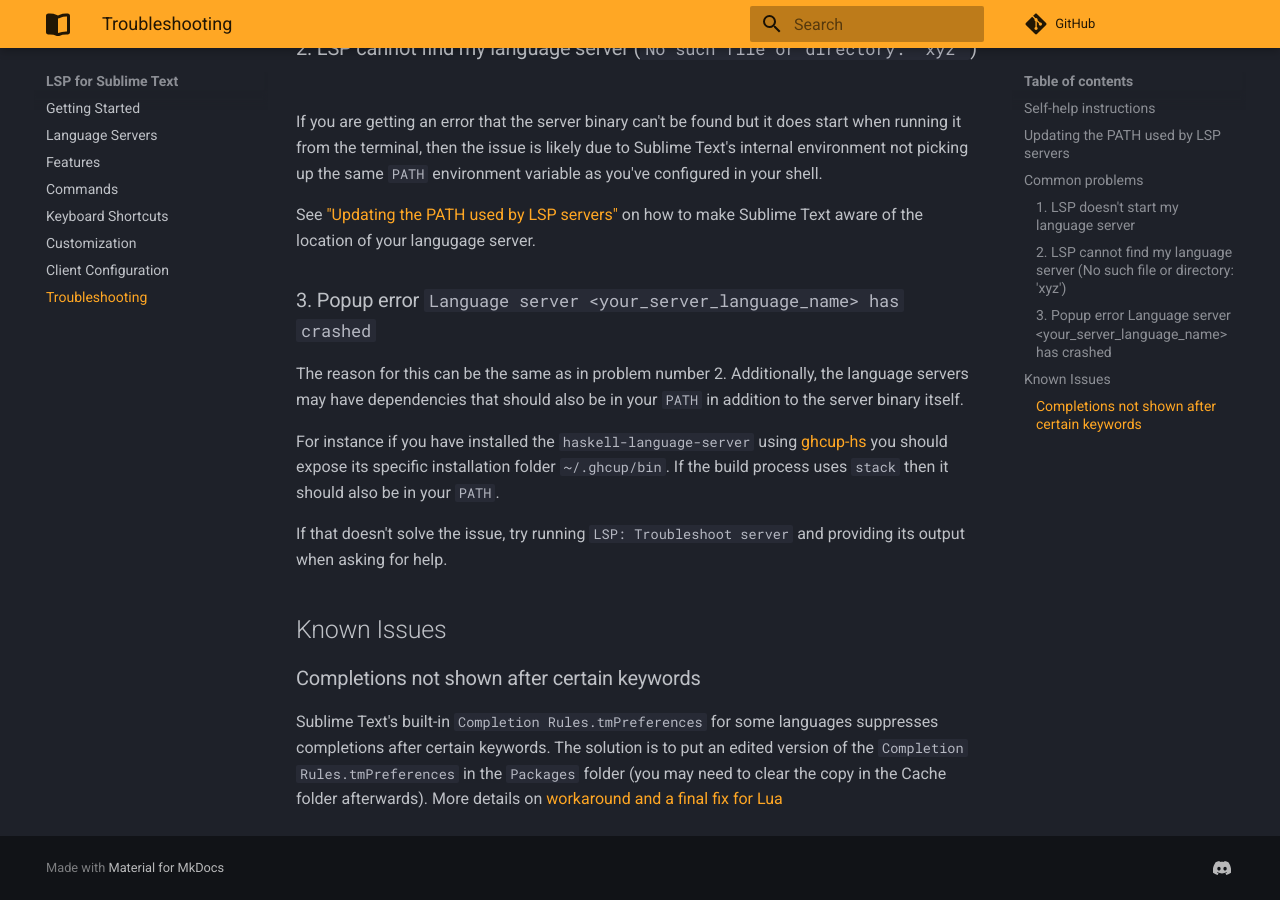
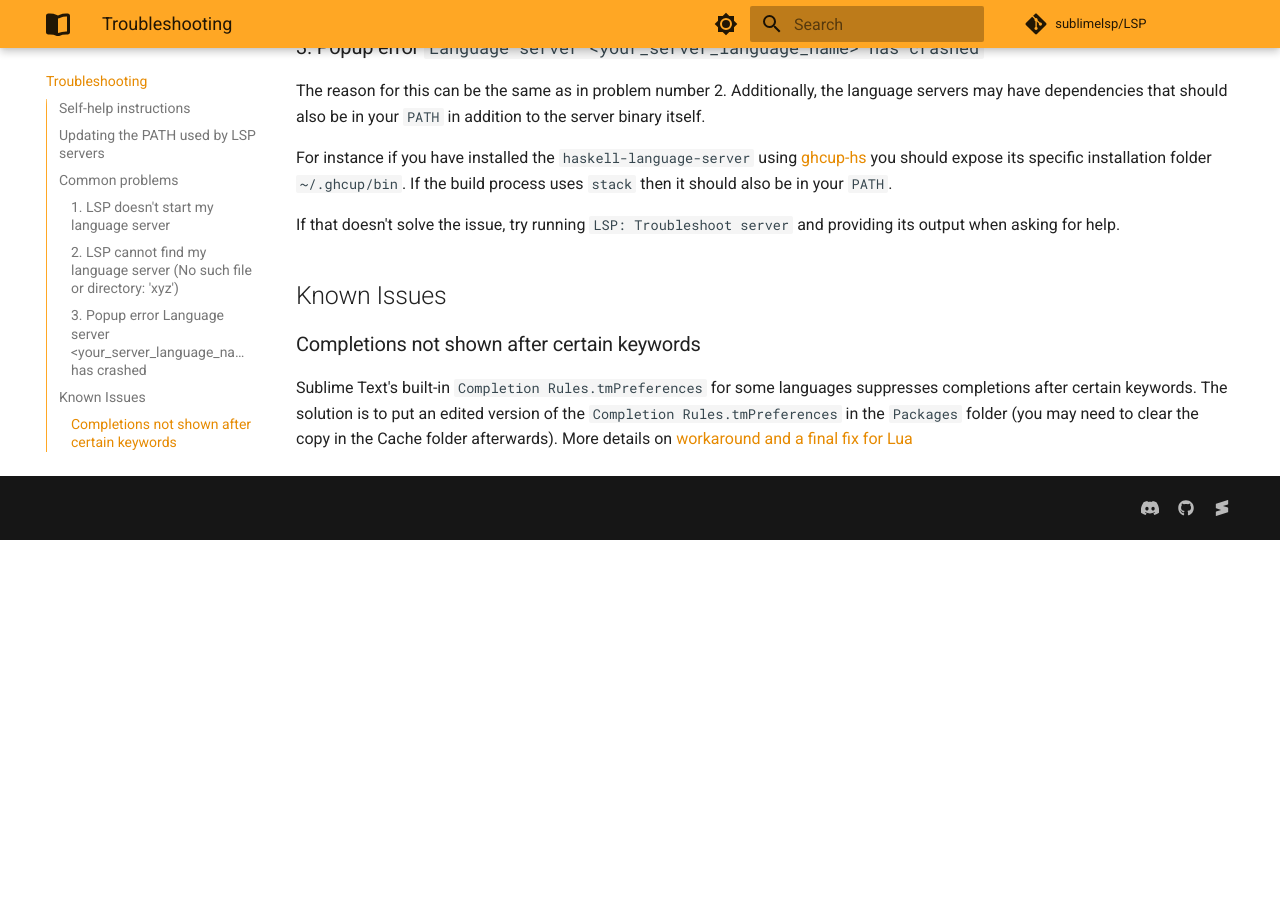
Before and after one commit to sublimelsp/LSP, an MkDocs documentation site: the page built from docs/src/troubleshooting.md, in a window 1280 px wide and 900 px high, scrolled down 2256 px. Built offline with MkDocs 1.6.1 and Material for MkDocs 9.7.7, drawn with Linux system fonts in a browser that asks for light colours; comment, search, counter and statistics services are not loaded; after the commit the page ends 2796 px from its top, so only the background shows below that.

Commit message:
Update mkdocs.yml

```diff
--- a/docs/mkdocs.yml
+++ b/docs/mkdocs.yml
@@ -1,58 +1,93 @@
+%YAML 1.2
+---
 site_name: LSP for Sublime Text
+site_description: Client implementation of the Language Server Protocol for Sublime Text
+site_author: Sublime Text user community
 site_url: https://sublimelsp.github.io/LSP/
+
+repo_name: sublimelsp/LSP
 repo_url: https://github.com/sublimelsp/LSP/
-edit_uri: edit/main/docs/src/
+edit_uri: blob/main/docs/src/
+
 docs_dir: 'src'
 
 plugins:
-  - search
-  - redirects:
-      redirect_maps:
-        'guides/cplusplus.md': 'https://github.com/sublimelsp/LSP-clangd'
-        'guides/client_configuration.md': 'client_configuration.md'
+  - search:
+      lang: en
+  - social:
+      cards_color:
+        fill: '#ff9100'
+        text: '#000'
 
 theme:
   name: material
-  palette:
-    scheme: slate
-    accent: orange
-    primary: orange
-
+  language: en
   icon:
     logo: fontawesome/solid/book-open
+  palette:
+    - media: '(prefers-color-scheme: light)'
+      scheme: default
+      primary: orange
+      accent: orange
+      toggle:
+        icon: material/brightness-7
+        name: Switch to dark mode
+    - media: '(prefers-color-scheme: dark)'
+      scheme: slate
+      primary: orange
+      accent: orange
+      toggle:
+        icon: material/brightness-4
+        name: Switch to light mode
+  features:
+    - announce.dismiss
+    - content.tabs.link
+    - header.autohide
+    - navigation.expand
+    - navigation.indexes
+    - navigation.instant
+    - navigation.sections
+    - navigation.tabs
+    - navigation.top
+    - navigation.tracking
+    - search.highlight
+    - search.share
+    - search.suggest
+    - toc.follow
+    - toc.integrate
 
-# override css
 extra_css:
   - stylesheets/extra.css
 
 markdown_extensions:
-  # tabs for ST4 and ST3 content
-  - pymdownx.tabbed
-
-  # higlight code block
+  - markdown.extensions.admonition
+  - markdown.extensions.md_in_html
+  - markdown.extensions.toc:
+      permalink: '#'
   - pymdownx.highlight
   - pymdownx.superfences
-
-  # add tip, warning info boxes
-  - admonition
-
-  - md_in_html
-
-  # show # after each header
-  - toc:
-      permalink: '#'
+  - pymdownx.tabbed:
+      alternate_style: true
 
 nav:
-    - Getting Started: index.md
-    - Language Servers: language_servers.md
-    - Features: features.md
-    - Commands: commands.md
-    - Keyboard Shortcuts: keyboard_shortcuts.md
-    - Customization: customization.md
-    - Client Configuration: client_configuration.md
-    - Troubleshooting: troubleshooting.md
+  - Getting Started: index.md
+  - Language Servers: language_servers.md
+  - Features: features.md
+  - Commands: commands.md
+  - Keyboard Shortcuts: keyboard_shortcuts.md
+  - Customization: customization.md
+  - Client Configuration: client_configuration.md
+  - Troubleshooting: troubleshooting.md
 
 extra:
+  generator: false
   social:
-    - icon: fontawesome/brands/discord
+    - name: Discord
+      icon: fontawesome/brands/discord
       link: https://discordapp.com/channels/280102180189634562/645268178397560865
+    - name: Sublime LSP
+      icon: fontawesome/brands/github
+      link: https://github.com/sublimelsp
+    - name: Sublime Text Documentation
+      icon: simple/sublimetext
+      link: https//www.sublimetext.com/docs/index.html
```
